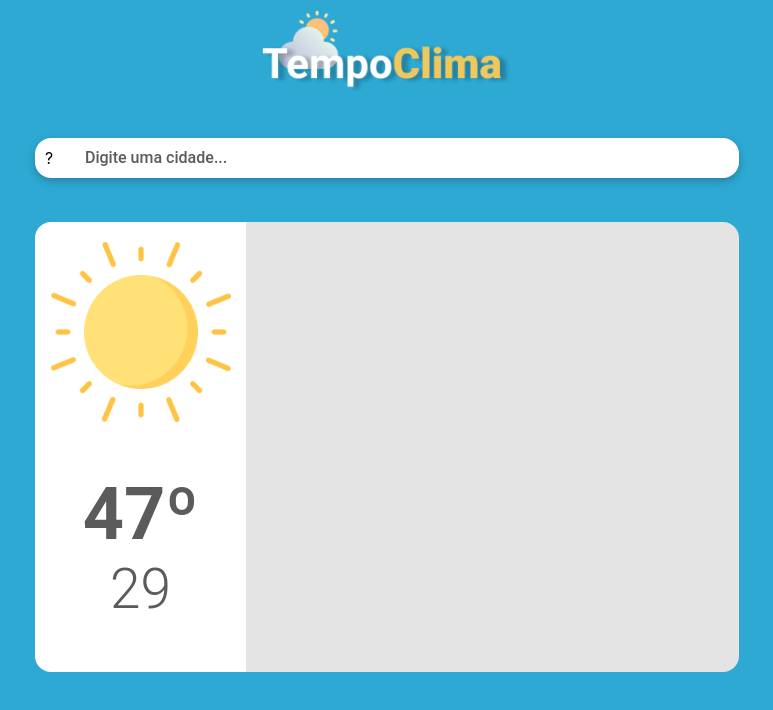
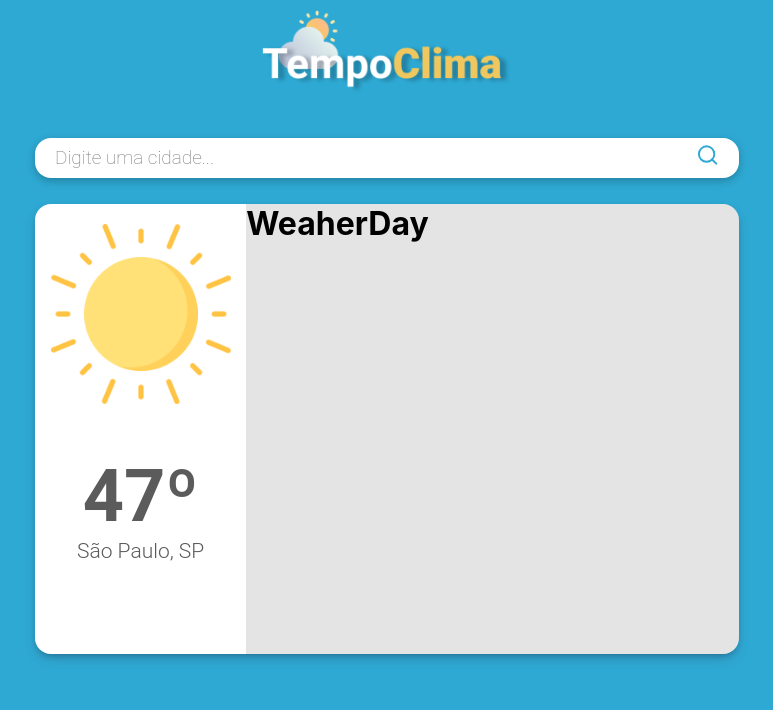
Before and after one commit to filipezaidan/weather-web, a React (Create React App) app in the folder weather/: page / in a window 1280 px wide. Shown: the top 710 px of the page, without its empty margins (253-1026 px from the left). Built offline with nearby package versions, Linux system fonts and the light colour scheme; the HTML template or start-up script is replaced by a standard one.

Commit message:
create "WeatherDay" component

```diff
--- a/weather/package.json
+++ b/weather/package.json
@@ -13,6 +13,7 @@
     "@types/styled-components": "^5.1.15",
     "react": "^17.0.2",
     "react-dom": "^17.0.2",
+    "react-icons": "^4.3.1",
     "react-scripts": "4.0.3",
     "styled-components": "^5.3.3",
     "typescript": "^4.1.2",
--- a/weather/src/App.styles.ts
+++ b/weather/src/App.styles.ts
@@ -22,43 +22,41 @@ export const Logo = styled.img`
 
 export const Search = styled.div`
     display: flex;
-    padding: 5px 10px;
+    padding: 5px 20px;
 
 
     background-color: #fff;
     margin-top: 5%;
-    margin-bottom: 5%;
+    margin-bottom: 3%;
     width: 80%;
     height: 40px;
     border-radius: 16px;
     box-shadow: rgba(0, 0, 0, 0.24) 0px 3px 8px;
 `
 
-export const SearchInput = styled.form`
-    display: flex;
+export const SearchInput = styled.input`
     width: 100%;
-    /* background-color: blue; */
     align-items: center;
+    border: none;
+    font-family: 'Roboto';
+    font-size: 19px;
+    color: #5B5B5B;
+    font-weight: 200;
+    /* background-color: red; */
 `
 
 export const SearchIcon = styled.p`
-    /* background-color: red; */
     width: 40px;
+    background-color: red;
 `
-
-export const Placeholder = styled.p`
-    font-size: 16px;
-    font-family: 'Roboto';
-    font-weight: 500;
-    color: #5B5B5B;
-    /* background-color:pink */
-`
-
 export const WeatherArea = styled.div`
     display: flex;
     height: 450px;
     width: 80%;
     border-radius: 16px;
+    box-shadow: rgba(50, 50, 93, 0.25) 0px 6px 12px -2px, rgba(0, 0, 0, 0.3) 0px 3px 7px -3px;
+
+
 `;
 export const WeatherToday = styled.div`
     display: flex;
@@ -90,10 +88,9 @@ export const WeatherTitle = styled.h1`
     font-family: 'Roboto';
     font-weight: bold;
     color: #5B5B5B;
-    /* background-color:red; */
 `;
 export const WeatherSubtitle = styled.h2`
-    font-size: 55px;
+    font-size: 21px;
     font-family: 'Roboto';
     font-weight: 300;
     color: #5B5B5B
--- a/weather/src/App.tsx
+++ b/weather/src/App.tsx
@@ -1,6 +1,9 @@
 import * as C from './App.styles';
 import logo from './assets/Logo.png';
 import sun from './assets/sun.png';
+
+import { FiSearch } from 'react-icons/fi';
+import WeatherDay from './components/WeatherWeekDay';
 
 const App = () => {
   return (
@@ -9,10 +12,10 @@ const App = () => {
         <C.Logo src={logo}/>
 
         <C.Search>
-          <C.SearchInput>
-            <C.SearchIcon>?</C.SearchIcon>
-            <C.Placeholder>Digite uma cidade...</C.Placeholder>
-          </C.SearchInput>
+          <C.SearchInput placeholder="Digite uma cidade..."/>
+          <FiSearch size={24} color="#2EA9D3"/>
+          {/* <C.SearchIcon>?</C.SearchIcon> */}
+
         </C.Search>
 
         <C.WeatherArea>
@@ -20,12 +23,12 @@ const App = () => {
             <C.WeatherImage src={sun}/>
 
             <C.WeatherTitle>47º</C.WeatherTitle>
-            <C.WeatherSubtitle>29</C.WeatherSubtitle>
+            <C.WeatherSubtitle>São Paulo, SP</C.WeatherSubtitle>
 
           </C.WeatherToday>
 
           <C.WeatherWeek>
-
+            <WeatherDay/>
           </C.WeatherWeek>
         </C.WeatherArea>
 
--- /dev/null
+++ b/weather/src/components/WeatherWeekDay/index.tsx
@@ -0,0 +1,9 @@
+import * as C from './styles'
+
+const WeatherDay = () => {
+    return(
+        <h1>WeaherDay</h1>
+    );
+}
+
+export default WeatherDay;
--- /dev/null
+++ b/weather/src/components/WeatherWeekDay/styles.ts
@@ -0,0 +1 @@
+import styled from 'styled-components';
```
Also changed, not shown: 1 other file (tests, documents, lock files or other folders).
